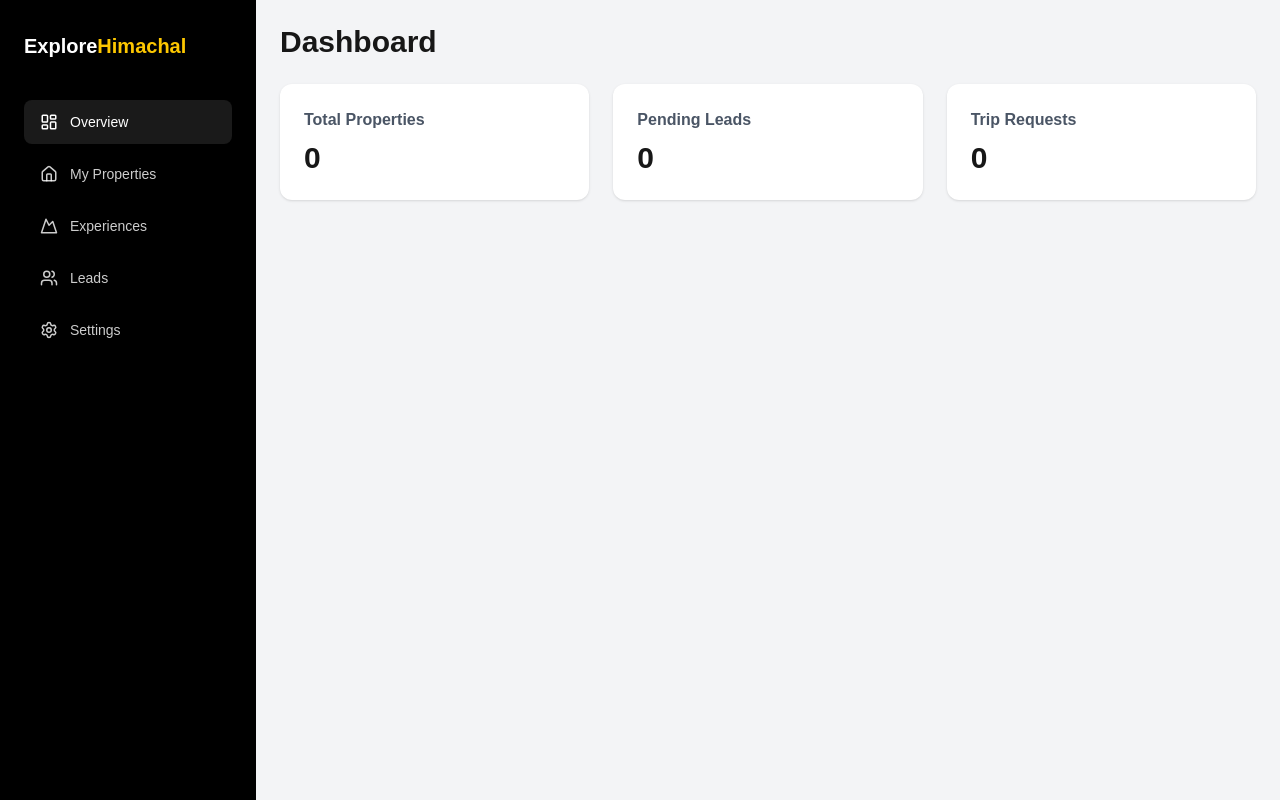
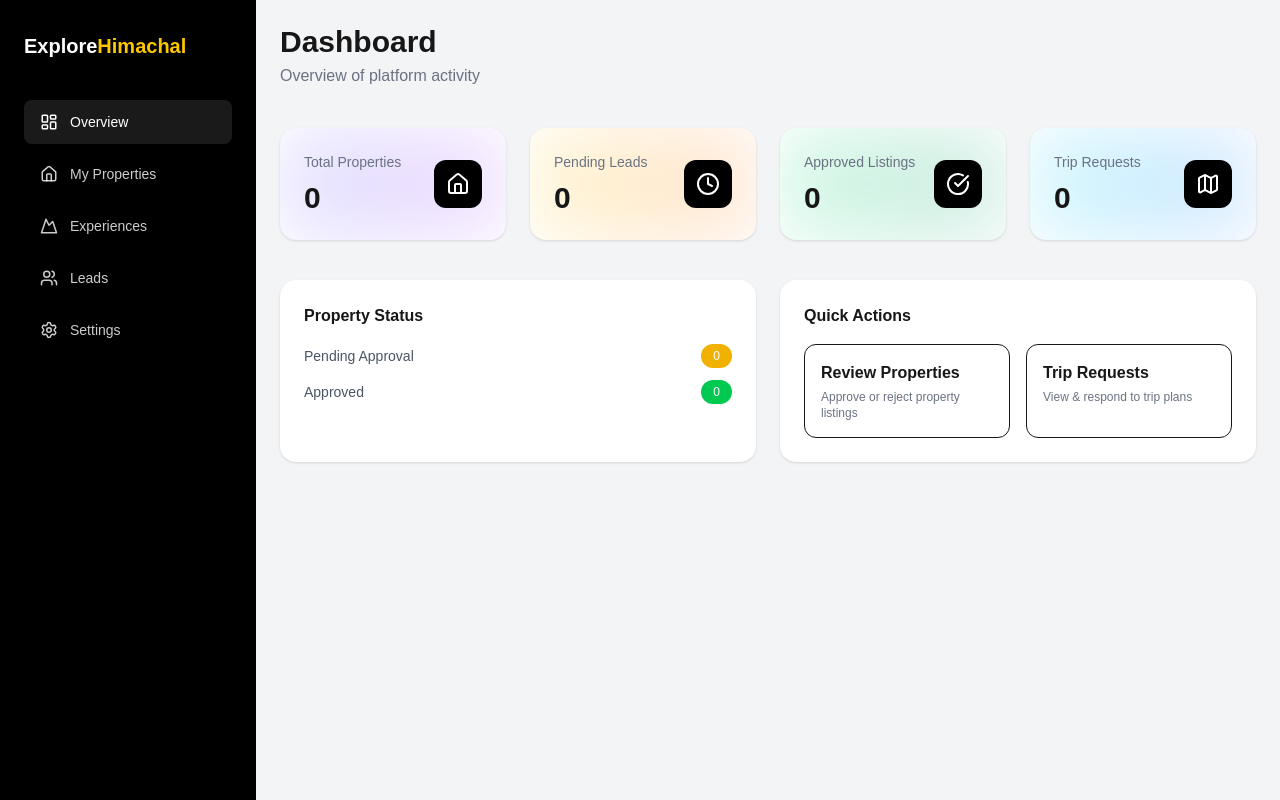
Before and after one commit to Rishi-sippy/eh, a Next.js app: page /dashboard in a window 1280 px wide. Built offline with nearby package versions, Linux system fonts and the light colour scheme; no server answers; the database is empty.

Commit message:
dashboard design

```diff
--- a/app/(dashboard)/dashboard/page.tsx
+++ b/app/(dashboard)/dashboard/page.tsx
@@ -1,56 +1,72 @@
 'use client'
 
 import { useEffect, useState } from 'react'
-
+import { Home, Map, Clock, CheckCircle } from 'lucide-react'
+import NeonCard from '../../components/NeonCard'
+import StatusRow from '../../components/StatusCard'
+import ActionCard from '../../components/ActionCard'
 export default function DashboardPage() {
   const [stats, setStats] = useState({
     properties: 0,
-    leads: 0,
+    pendingLeads: 0,
+    approved: 0,
     trips: 0
   })
 
   useEffect(() => {
-    async function loadStats() {
-      try {
-        const [propertiesRes, tripsRes] = await Promise.all([fetch('/api/property'), fetch('/api/trip')])
+    async function load() {
+      const [propsRes, tripsRes] = await Promise.all([fetch('/api/property'), fetch('/api/trip')])
 
-        const properties = await propertiesRes.json()
+      const properties = await propsRes.json()
       const trips = await tripsRes.json()
 
       setStats({
         properties: properties.length,
-          leads: properties.filter((p: any) => p.status === 'PENDING').length,
+        pendingLeads: properties.filter((p: any) => p.status === 'PENDING').length,
+        approved: properties.filter((p: any) => p.status === 'APPROVED').length,
         trips: trips.length
       })
-      } catch (err) {
-        console.error('Dashboard stats error', err)
-      }
     }
 
-    loadStats()
+    load()
   }, [])
 
   return (
+    <div className="space-y-10">
+      {/* HEADER */}
       <div>
-      <h1 className="text-3xl font-bold mb-6">Dashboard</h1>
-
-      <div className="grid grid-cols-1 md:grid-cols-3 gap-6">
-        {/* Properties */}
-        <div className="rounded-xl bg-white p-6 shadow">
-          <h3 className="font-semibold text-gray-600">Total Properties</h3>
-          <p className="text-3xl font-bold mt-2">{stats.properties}</p>
+        <h1 className="text-3xl font-bold">Dashboard</h1>
+        <p className="text-gray-500 mt-1">Overview of platform activity</p>
       </div>
 
-        {/* Leads */}
-        <div className="rounded-xl bg-white p-6 shadow">
-          <h3 className="font-semibold text-gray-600">Pending Leads</h3>
-          <p className="text-3xl font-bold mt-2">{stats.leads}</p>
+      {/* NEON KPI CARDS */}
+      <div className="grid grid-cols-1 md:grid-cols-4 gap-6">
+        <NeonCard title="Total Properties" value={stats.properties} icon={<Home />} glow="from-indigo-500 to-purple-500" />
+        <NeonCard title="Pending Leads" value={stats.pendingLeads} icon={<Clock />} glow="from-yellow-400 to-orange-500" />
+        <NeonCard title="Approved Listings" value={stats.approved} icon={<CheckCircle />} glow="from-green-400 to-emerald-600" />
+        <NeonCard title="Trip Requests" value={stats.trips} icon={<Map />} glow="from-cyan-400 to-blue-500" />
       </div>
 
-        {/* Trips */}
-        <div className="rounded-xl bg-white p-6 shadow">
-          <h3 className="font-semibold text-gray-600">Trip Requests</h3>
-          <p className="text-3xl font-bold mt-2">{stats.trips}</p>
+      {/* ACTIVITY SECTION */}
+      <div className="grid grid-cols-1 md:grid-cols-2 gap-6">
+        {/* PROPERTY STATUS */}
+        <div className="rounded-2xl bg-white p-6 shadow">
+          <h3 className="font-semibold mb-4">Property Status</h3>
+
+          <div className="space-y-3">
+            <StatusRow label="Pending Approval" value={stats.pendingLeads} color="bg-yellow-500" />
+            <StatusRow label="Approved" value={stats.approved} color="bg-green-500" />
+          </div>
+        </div>
+
+        {/* QUICK ACTIONS */}
+        <div className="rounded-2xl bg-white p-6 shadow">
+          <h3 className="font-semibold mb-4">Quick Actions</h3>
+
+          <div className="grid grid-cols-2 gap-4">
+            <ActionCard title="Review Properties" desc="Approve or reject property listings" href="/dashboard/leads" />
+            <ActionCard title="Trip Requests" desc="View & respond to trip plans" href="/dashboard/trips" />
+          </div>
         </div>
       </div>
     </div>
--- /dev/null
+++ b/app/components/ActionCard.tsx
@@ -0,0 +1,9 @@
+function ActionCard({ title, desc, href }: any) {
+  return (
+    <a href={href} className="rounded-xl border p-4 hover:border-black transition">
+      <h4 className="font-semibold">{title}</h4>
+      <p className="text-xs text-gray-500 mt-1">{desc}</p>
+    </a>
+  )
+}
+export default ActionCard
--- /dev/null
+++ b/app/components/NeonCard.tsx
@@ -0,0 +1,15 @@
+function NeonCard({ title, value, icon, glow }: any) {
+  return (
+    <div className="relative rounded-2xl bg-white p-6 shadow overflow-hidden">
+      <div className={`absolute inset-0 opacity-20 blur-2xl bg-gradient-to-r ${glow}`} />
+      <div className="relative flex items-center justify-between">
+        <div>
+          <p className="text-sm text-gray-500">{title}</p>
+          <p className="text-3xl font-bold mt-2">{value}</p>
+        </div>
+        <div className="h-12 w-12 rounded-xl bg-black text-white flex items-center justify-center">{icon}</div>
+      </div>
+    </div>
+  )
+}
+export default NeonCard
--- a/app/components/Sidebar.tsx
+++ b/app/components/Sidebar.tsx
@@ -23,7 +23,7 @@ const menu = [
   },
   {
     name: 'Leads',
-    href: '/dashboard/leads',
+    href: '/dashboard/trips',
     icon: Users
   },
   {
--- /dev/null
+++ b/app/components/StatusCard.tsx
@@ -0,0 +1,9 @@
+function StatusRow({ label, value, color }: any) {
+  return (
+    <div className="flex items-center justify-between">
+      <span className="text-sm text-gray-600">{label}</span>
+      <span className={`px-3 py-1 rounded-full text-white text-xs ${color}`}>{value}</span>
+    </div>
+  )
+}
+export default StatusRow
```
Lines whose indentation alone changed are shown as unchanged.
